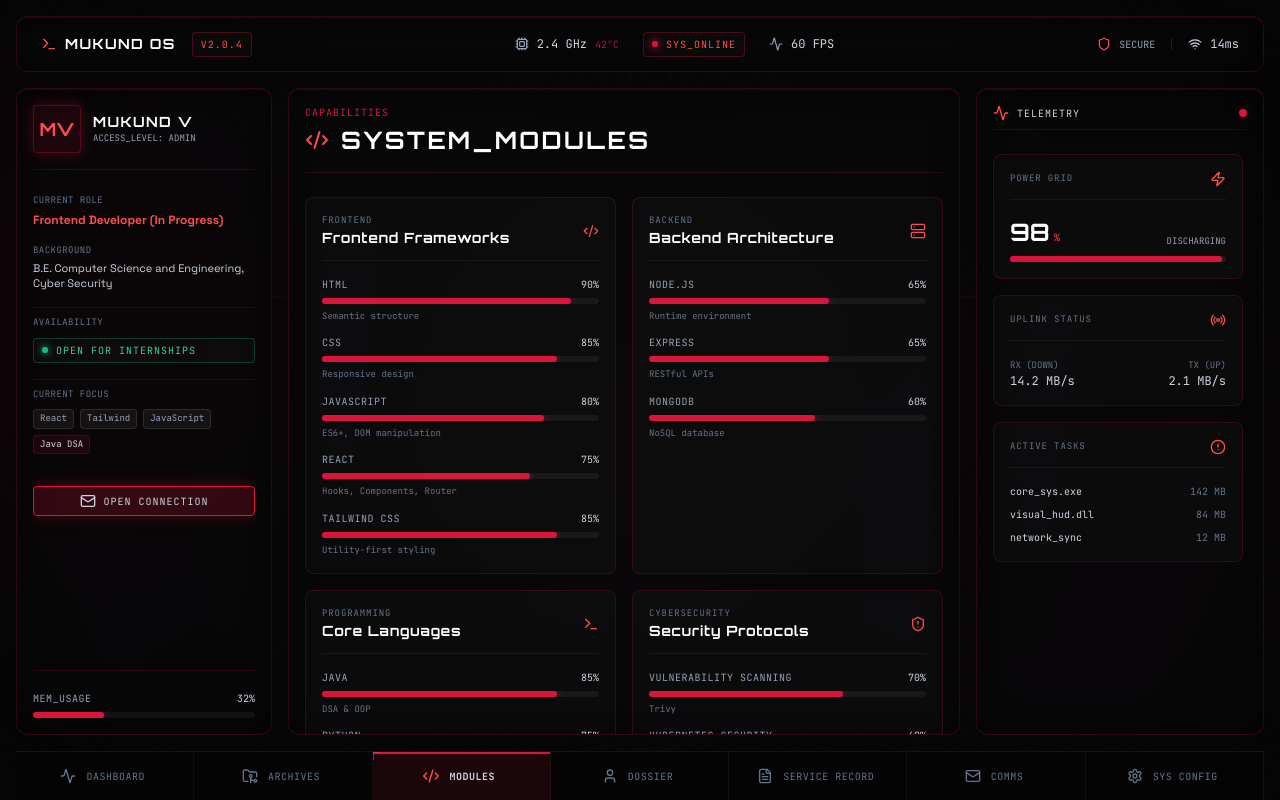
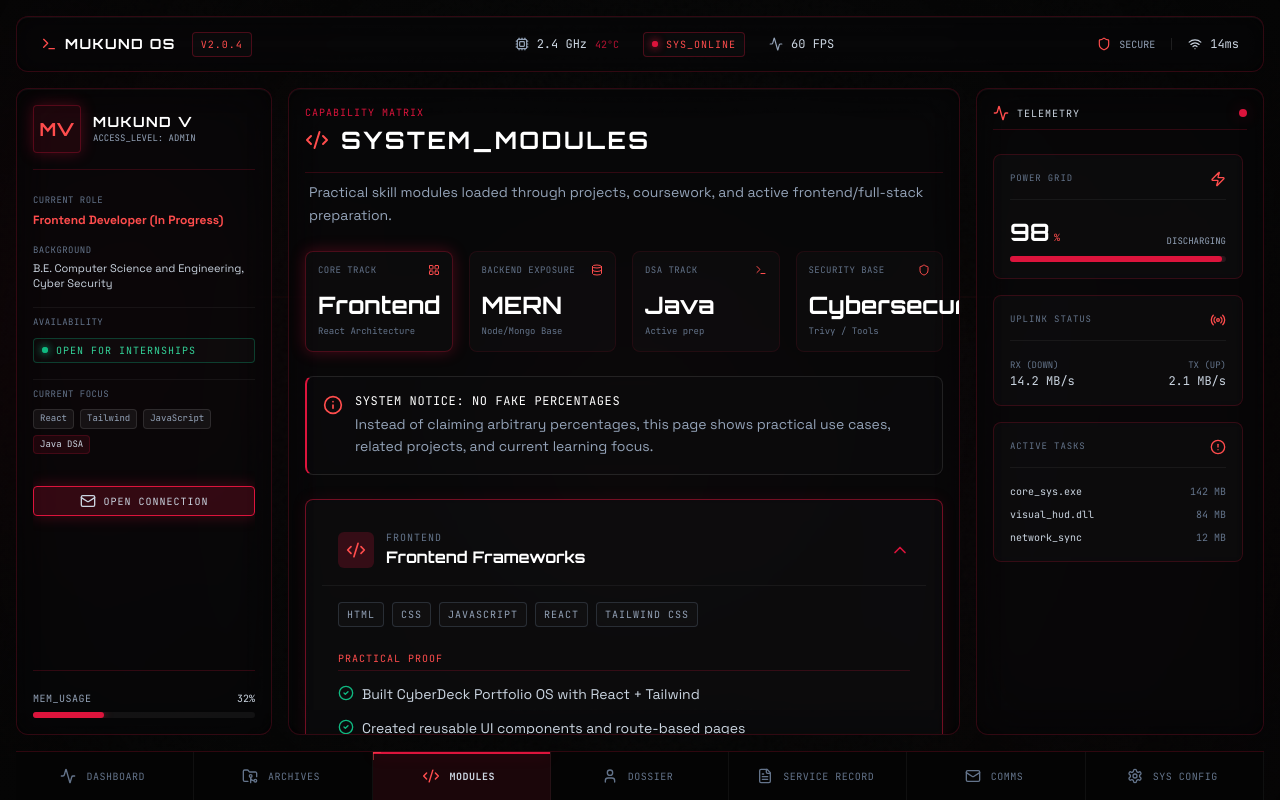
Before and after one commit to Haruto69/Mukund-OS, a React (Vite) app: page /skills in a window 1280 px wide. Built offline with nearby package versions, Linux system fonts and the light colour scheme.

Commit message:
v0.7.0: build proof-based skills modules page

```diff
--- a/src/data/skills.js
+++ b/src/data/skills.js
@@ -1,37 +1,60 @@
 export const skills = {
-  frontend: [
-    { name: "HTML", proficiency: 90, desc: "Semantic structure" },
-    { name: "CSS", proficiency: 85, desc: "Responsive design" },
-    { name: "JavaScript", proficiency: 80, desc: "ES6+, DOM manipulation" },
-    { name: "React", proficiency: 75, desc: "Hooks, Components, Router" },
-    { name: "Tailwind CSS", proficiency: 85, desc: "Utility-first styling" }
-  ],
-  backend: [
-    { name: "Node.js", proficiency: 65, desc: "Runtime environment" },
-    { name: "Express", proficiency: 65, desc: "RESTful APIs" },
-    { name: "MongoDB", proficiency: 60, desc: "NoSQL database" }
-  ],
-  programming: [
-    { name: "Java", proficiency: 85, desc: "DSA & OOP" },
-    { name: "Python", proficiency: 75, desc: "Scripting & AI integration" }
-  ],
-  cybersecurity: [
-    { name: "Vulnerability Scanning", proficiency: 70, desc: "Trivy" },
-    { name: "Kubernetes Security", proficiency: 60, desc: "Cluster audits" },
-    { name: "RAG Security Assistant", proficiency: 65, desc: "LLM integration" },
-    { name: "Docker Security Basics", proficiency: 65, desc: "Container hardening" }
-  ],
-  tools: [
-    { name: "Git", proficiency: 80, desc: "Version control" },
-    { name: "GitHub", proficiency: 85, desc: "Collaboration" },
-    { name: "Vercel", proficiency: 75, desc: "Frontend deployment" },
-    { name: "Render", proficiency: 70, desc: "Backend deployment" },
-    { name: "VS Code", proficiency: 90, desc: "Primary IDE" }
-  ],
-  learning: [
-    "React project architecture",
-    "JavaScript depth",
-    "DSA with Java",
-    "Full-stack deployment"
-  ]
+  frontend: {
+    skills: ["HTML", "CSS", "JavaScript", "React", "Tailwind CSS"],
+    proof: [
+      "Built CyberDeck Portfolio OS with React + Tailwind",
+      "Created reusable UI components and route-based pages",
+      "Implemented responsive layout and mobile fixes",
+      "Built interactive modals, filters, and dashboard cards"
+    ],
+    projects: ["CyberDeck Portfolio OS", "Self-care MERN App"]
+  },
+  backend: {
+    skills: ["Node.js", "Express", "MongoDB"],
+    proof: [
+      "Built MERN app backend flow",
+      "Connected frontend to deployed Render backend",
+      "Used MongoDB Atlas for app data",
+      "Debugged production deployment issues"
+    ],
+    projects: ["Self-care MERN App"]
+  },
+  programming: {
+    skills: ["Java", "Python"],
+    proof: [
+      "Practicing DSA with Java",
+      "Used Python in security/project tooling and dashboard/simulation work"
+    ],
+    projects: ["Nokia project", "DishaRakshak"]
+  },
+  cybersecurity: {
+    skills: ["Vulnerability scanning", "Kubernetes security", "RAG security assistant", "Docker security basics"],
+    proof: [
+      "Worked on vulnerability assessment pipeline",
+      "Used Trivy for Docker CVE scanning",
+      "Worked with Kubernetes security tooling",
+      "Built/used RAG-based remediation assistant concept"
+    ],
+    projects: ["Nokia NBUC Generative AI Security Pipeline"]
+  },
+  tools: {
+    skills: ["Git", "GitHub", "Vercel", "Render", "VS Code"],
+    proof: [
+      "Version-controlled project workflow",
+      "Deployed frontend on Vercel",
+      "Deployed backend on Render",
+      "Managed project releases and production debugging"
+    ],
+    projects: ["Self-care MERN App", "CyberDeck Portfolio OS"]
+  },
+  learning: {
+    skills: ["React project architecture", "JavaScript depth", "DSA with Java", "full-stack deployment"],
+    proof: [
+      "Improving component structure through this portfolio",
+      "Building internship-ready frontend projects",
+      "Practicing DSA consistently",
+      "Strengthening deployment and debugging workflow"
+    ],
+    projects: []
+  }
 };
--- a/src/pages/Skills.jsx
+++ b/src/pages/Skills.jsx
@@ -1,75 +1,188 @@
-import React from "react";
-import { motion } from "framer-motion";
-import { Code2, Server, Terminal, ShieldAlert, Wrench, BookOpen } from "lucide-react";
-import { SectionHeader, CyberCard, DataGrid, ProgressBar } from "../components/ui";
+import React, { useState } from "react";
+import { motion, AnimatePresence } from "framer-motion";
+import { Code2, Server, Terminal, ShieldAlert, Wrench, BookOpen, ChevronDown, CheckCircle2, Link2, Info, LayoutGrid, Database, Shield, Zap } from "lucide-react";
+import { SectionHeader, CyberCard, DataGrid, StatusChip, InfoTile } from "../components/ui";
 import { skills } from "../data/skills";
 
 const categoryConfig = {
-  frontend: { title: "Frontend Frameworks", icon: Code2 },
-  backend: { title: "Backend Architecture", icon: Server },
-  programming: { title: "Core Languages", icon: Terminal },
-  cybersecurity: { title: "Security Protocols", icon: ShieldAlert },
-  tools: { title: "Dev Tools & Infrastructure", icon: Wrench },
+  frontend: { title: "Frontend Frameworks", icon: Code2, defaultOpen: true },
+  backend: { title: "Backend Architecture", icon: Server, defaultOpen: false },
+  programming: { title: "Core Languages", icon: Terminal, defaultOpen: false },
+  cybersecurity: { title: "Security Protocols", icon: ShieldAlert, defaultOpen: false },
+  tools: { title: "Dev Tools & Infrastructure", icon: Wrench, defaultOpen: false },
+  learning: { title: "Active Learning Subroutines", icon: BookOpen, defaultOpen: true },
 };
 
+function SkillModule({ id, data, config }) {
+  const [isOpen, setIsOpen] = useState(config.defaultOpen);
+  const Icon = config.icon;
+
+  return (
+    <CyberCard
+      className={`transition-all duration-300 ${isOpen ? "border-crimson-500/50 shadow-[0_0_15px_rgba(220,20,60,0.1)] bg-crimson-500/5" : "border-white/10 hover:border-crimson-500/30"}`}
+      padding="none" // we will handle padding manually for the header/body
+    >
+      <button
+        onClick={() => setIsOpen(!isOpen)}
+        className="w-full flex items-center justify-between p-4 focus:outline-none"
+        aria-expanded={isOpen}
+      >
+        <div className="flex items-center gap-3">
+          <div className={`p-2 rounded-md ${isOpen ? "bg-crimson-500/20 text-crimson-400" : "bg-white/5 text-slate-400"}`}>
+            <Icon className="h-5 w-5" />
+          </div>
+          <div className="text-left">
+            <span className="font-mono text-[10px] text-slate-500 uppercase tracking-widest block leading-tight">{id}</span>
+            <h3 className={`font-display font-bold ${isOpen ? "text-white" : "text-slate-300"}`}>{config.title}</h3>
+          </div>
+        </div>
+        <motion.div
+          animate={{ rotate: isOpen ? 180 : 0 }}
+          transition={{ duration: 0.2 }}
+        >
+          <ChevronDown className={`h-5 w-5 ${isOpen ? "text-crimson-500" : "text-slate-500"}`} />
+        </motion.div>
+      </button>
+
+      <AnimatePresence initial={false}>
+        {isOpen && (
+          <motion.div
+            initial={{ height: 0, opacity: 0 }}
+            animate={{ height: "auto", opacity: 1 }}
+            exit={{ height: 0, opacity: 0 }}
+            transition={{ duration: 0.3, ease: "easeInOut" }}
+            className="overflow-hidden"
+          >
+            <div className="p-4 pt-0 border-t border-white/5">
+
+              <div className="flex flex-wrap gap-2 mb-6 mt-4">
+                {data.skills.map(skill => (
+                  <StatusChip key={skill} label={skill} variant="neutral" />
+                ))}
+              </div>
+
+              <div className="mb-6">
+                <span className="font-mono text-[10px] text-crimson-400 uppercase tracking-widest mb-3 block border-b border-crimson-500/20 pb-1">Practical Proof</span>
+                <ul className="space-y-3">
+                  {data.proof.map((item, i) => (
+                    <li key={i} className="flex items-start gap-2 text-sm text-slate-300">
+                      <CheckCircle2 className="h-4 w-4 text-emerald-500 mt-0.5 shrink-0" />
+                      <span className="leading-relaxed">{item}</span>
+                    </li>
+                  ))}
+                </ul>
+              </div>
+
+              {data.projects.length > 0 && (
+                <div>
+                  <span className="font-mono text-[10px] text-slate-500 uppercase tracking-widest mb-3 block border-b border-white/10 pb-1">Related Archives</span>
+                  <div className="flex flex-wrap gap-2">
+                    {data.projects.map((proj, i) => (
+                      <div key={i} className="flex items-center gap-1.5 bg-white/5 border border-white/10 rounded px-2 py-1">
+                        <Link2 className="h-3 w-3 text-slate-400" />
+                        <span className="text-xs font-mono text-slate-300">{proj}</span>
+                      </div>
+                    ))}
+                  </div>
+                </div>
+              )}
+
+            </div>
+          </motion.div>
+        )}
+      </AnimatePresence>
+    </CyberCard>
+  );
+}
+
 export default function Skills() {
+  const containerVariants = {
+    hidden: { opacity: 0 },
+    show: {
+      opacity: 1,
+      transition: { staggerChildren: 0.1 }
+    }
+  };
+
+  const itemVariants = {
+    hidden: { opacity: 0, y: 20 },
+    show: { opacity: 1, y: 0, transition: { type: "spring", stiffness: 300, damping: 24 } }
+  };
+
   return (
     <motion.div
-      initial={{ opacity: 0, y: 20 }}
-      animate={{ opacity: 1, y: 0 }}
+      initial="hidden"
+      animate="show"
       exit={{ opacity: 0, y: -20 }}
-      transition={{ duration: 0.3 }}
+      variants={containerVariants}
       className="flex flex-1 min-h-0 w-full flex-col p-4 overflow-y-auto no-scrollbar"
     >
       <SectionHeader
         title="SYSTEM_MODULES"
         icon={Code2}
-        eyebrow="Capabilities"
+        eyebrow="Capability Matrix"
       />
+      <p className="text-slate-400 text-sm mb-6 mt-[-1rem] px-1 font-sans leading-relaxed">
+        Practical skill modules loaded through projects, coursework, and active frontend/full-stack preparation.
+      </p>
 
-      <div className="pb-28 sm:pb-24">
-        <DataGrid variant="two">
-          {Object.entries(skills).map(([key, items]) => {
-            if (key === "learning") return null;
-            const config = categoryConfig[key];
+      <div className="flex flex-col gap-6 pb-28 sm:pb-24">
 
-            return (
-              <CyberCard
-                key={key}
-                eyebrow={key.toUpperCase()}
-                title={config.title}
-                icon={config.icon}
-                animated
-              >
-                <div className="flex flex-col gap-3 mt-2">
-                  {items.map(skill => (
-                    <ProgressBar
-                      key={skill.name}
-                      label={skill.name}
-                      value={skill.proficiency}
-                      description={skill.desc}
-                      showValue
-                    />
-                  ))}
+        {/* 1. Skill Overview Stats */}
+        <motion.div variants={itemVariants}>
+          <DataGrid variant="four">
+            <InfoTile label="Core Track" value="Frontend" description="React Architecture" icon={LayoutGrid} variant="highlight" />
+            <InfoTile label="Backend Exposure" value="MERN" description="Node/Mongo Base" icon={Database} />
+            <InfoTile label="DSA Track" value="Java" description="Active prep" icon={Terminal} />
+            <InfoTile label="Security Base" value="Cybersecurity" description="Trivy / Tools" icon={Shield} />
+          </DataGrid>
+        </motion.div>
+
+        {/* 2. No Fake Percentages Philosophy */}
+        <motion.div variants={itemVariants}>
+          <CyberCard variant="muted" className="border-l-2 border-l-crimson-500">
+            <div className="flex items-start gap-3">
+              <Info className="h-5 w-5 text-crimson-400 shrink-0 mt-0.5" />
+              <div>
+                <h4 className="font-mono text-xs text-white uppercase tracking-wider mb-1">System Notice: No Fake Percentages</h4>
+                <p className="text-sm text-slate-400 leading-relaxed">
+                  Instead of claiming arbitrary percentages, this page shows practical use cases, related projects, and current learning focus.
+                </p>
+              </div>
+            </div>
+          </CyberCard>
+        </motion.div>
+
+        {/* 3. Skill Categories (Expandable) */}
+        <motion.div variants={itemVariants} className="flex flex-col gap-4">
+          {Object.entries(skills).map(([key, data]) => (
+            <SkillModule key={key} id={key} data={data} config={categoryConfig[key]} />
+          ))}
+        </motion.div>
+
+        {/* 4. Project Connection Mapping */}
+        <motion.div variants={itemVariants} className="mt-4">
+          <CyberCard eyebrow="MODULES LINKED TO ARCHIVES" icon={Link2} animated>
+            <div className="grid grid-cols-1 sm:grid-cols-2 gap-4 mt-2">
+              {[
+                { skill: "React + Tailwind", projects: "CyberDeck Portfolio OS, Self-care MERN App" },
+                { skill: "Node/Express/MongoDB", projects: "Self-care MERN App" },
+                { skill: "Security tooling/RAG", projects: "Nokia NBUC Security Pipeline" },
+                { skill: "Python/IMU/Dashboard", projects: "DishaRakshak" },
+                { skill: "Java", projects: "DSA preparation" },
+              ].map((map, i) => (
+                <div key={i} className="flex flex-col gap-1 p-3 bg-white/[0.02] border border-white/5 rounded-md">
+                  <span className="font-mono text-[10px] text-crimson-400 uppercase">{map.skill}</span>
+                  <div className="flex items-start gap-1.5 mt-1">
+                    <Zap className="h-3 w-3 text-slate-500 mt-0.5 shrink-0" />
+                    <span className="text-xs text-slate-300 font-sans">{map.projects}</span>
+                  </div>
                 </div>
-              </CyberCard>
-            );
-          })}
+              ))}
+            </div>
+          </CyberCard>
+        </motion.div>
 
-          <CyberCard
-            eyebrow="CURRENT_FOCUS"
-            title="Active Learning Subroutines"
-            icon={BookOpen}
-            animated
-            variant="highlight"
-          >
-            <ul className="list-disc list-inside space-y-2 mt-2 text-sm text-slate-300 font-mono">
-              {skills.learning.map(item => (
-                <li key={item} className="marker:text-crimson-500">{item}</li>
-              ))}
-            </ul>
-          </CyberCard>
-        </DataGrid>
       </div>
     </motion.div>
   );
```
